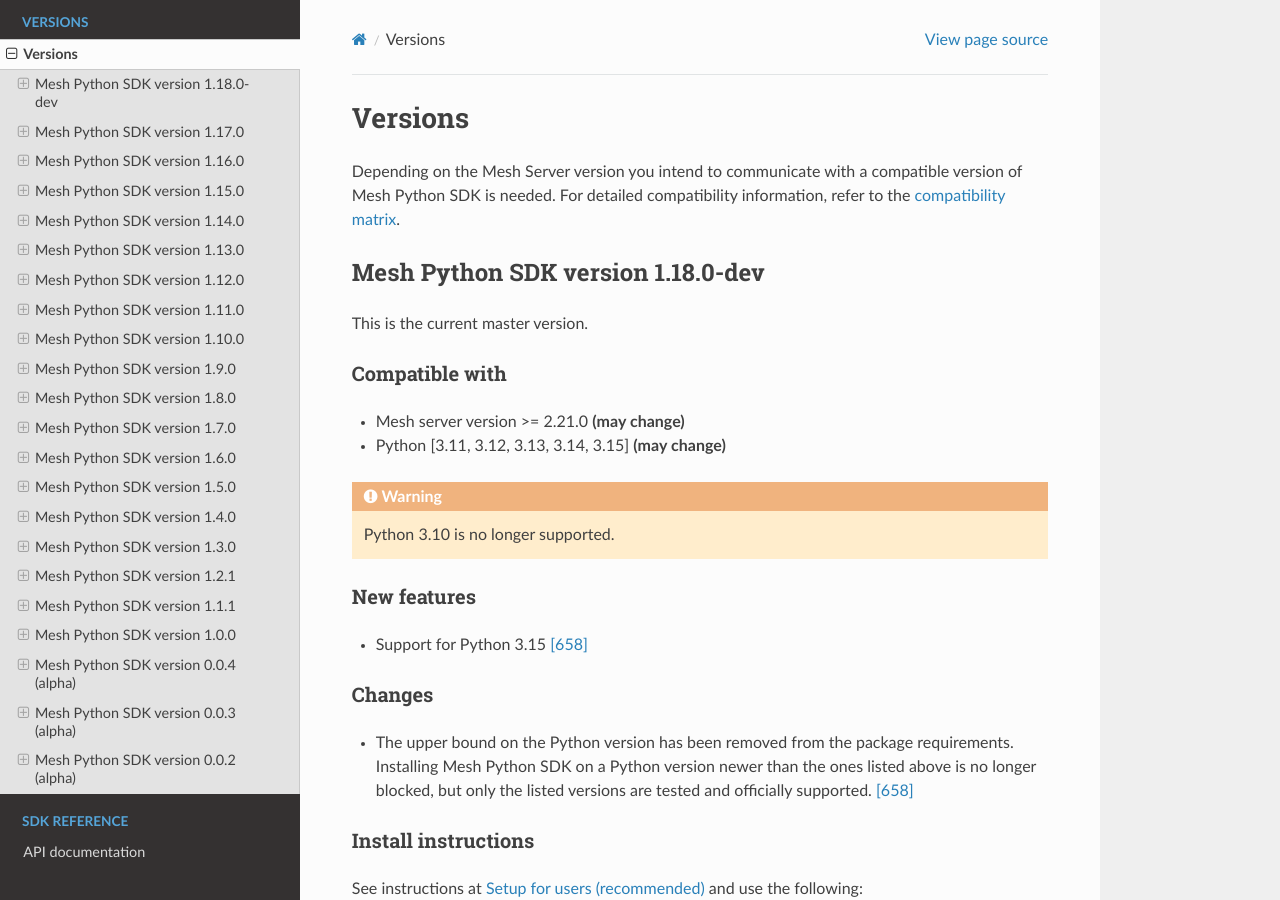
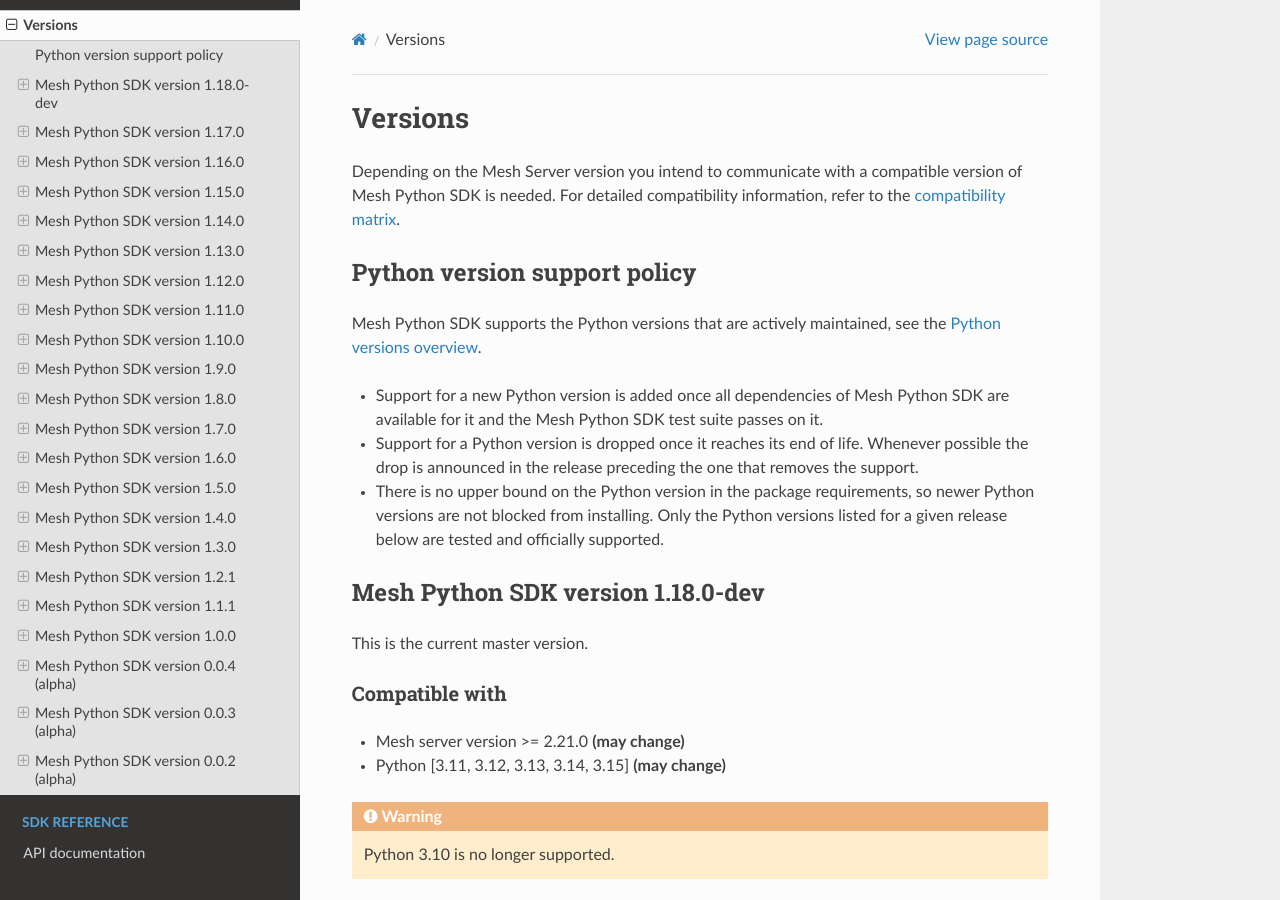
Before and after one commit to Volue-Public/energy-mesh-python, a Sphinx documentation site: the page built from docs/source/versions.rst, in a window 1280 px wide and 900 px high. Built offline with Sphinx 7.4.7 and the Read the Docs theme 3.1.0, drawn with Linux system fonts in a browser that asks for light colours.

Commit message:
Document Python support policy

```diff
--- a/docs/source/installation.rst
+++ b/docs/source/installation.rst
@@ -36,6 +36,7 @@ Python
 **********
 
 Mesh Python SDK works with Python 3.11, 3.12, 3.13, 3.14, and 3.15. Support for earlier and later versions is not guaranteed due to dependencies.
+See the :ref:`Python version support policy` for details on when Python versions are added and dropped.
 
 #. Download and install (Windows):
 
--- a/docs/source/versions.rst
+++ b/docs/source/versions.rst
@@ -4,6 +4,24 @@ Versions
 Depending on the Mesh Server version you intend to communicate with a compatible version of Mesh Python SDK is needed.
 For detailed compatibility information, refer to the
 `compatibility matrix <https://docs.volue.com/optimisation-and-planning/smart-power/mesh/installation/mesh-service-installation-guide#mesh-python-sdk-compatibility-matrix>`_.
+
+
+Python version support policy
+*****************************
+
+Mesh Python SDK supports the Python versions that are actively maintained,
+see the `Python versions overview <https://devguide.python.org/versions/>`_.
+
+- Support for a new Python version is added once all dependencies of Mesh
+  Python SDK are available for it and the Mesh Python SDK test suite passes
+  on it.
+- Support for a Python version is dropped once it reaches its end of life.
+  Whenever possible the drop is announced in the release preceding the one
+  that removes the support.
+- There is no upper bound on the Python version in the package requirements,
+  so newer Python versions are not blocked from installing. Only the Python
+  versions listed for a given release below are tested and officially
+  supported.
 
 
 Mesh Python SDK version 1.18.0-dev
```
